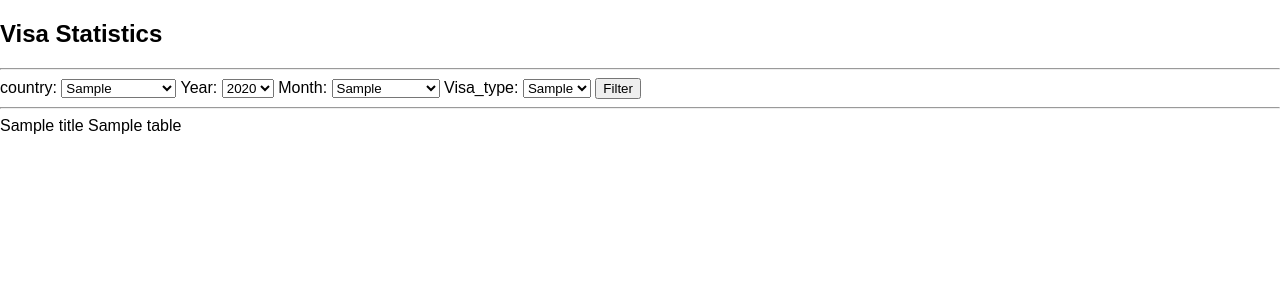
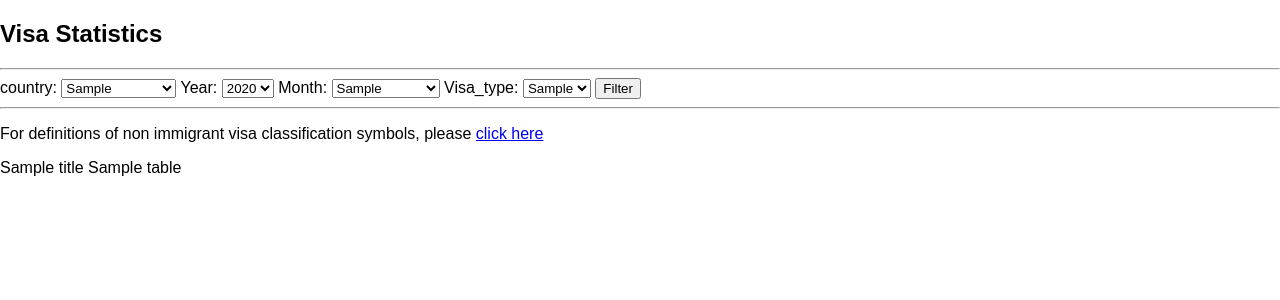
Before and after one commit to TashiNyangmi/Visa, a Flask app: template templates/index.html in a window 1280 px wide. Shown: the top 300 px of the page. Run offline with Flask 2, Linux system fonts and the light colour scheme; the template is opened without the code that fills it: most values are stand-ins (such as "Sample title", 1, 10 or a date in 2020).

Commit message:
added link to visa symbol descriptions pdf

```diff
--- a/data_cleaning/pdf_to_csv.py
+++ b/data_cleaning/pdf_to_csv.py
@@ -7,4 +7,6 @@ def pdf_to_csv(input_file, output_file):
         print(f'{input_file} not found')
     return
 
+
 # ================================================================== #
+pdf_to_csv("Nonimmigrant Visa Symbols.pdf", "nivisa_symbols.csv")
--- a/templates/index.html
+++ b/templates/index.html
@@ -60,6 +60,13 @@
     </form>
 
 <hr>
+<div>
+    <p> For definitions of non immigrant visa classification symbols, please
+        <a href = "https://travel.state.gov/content/dam/visas/Statistics/Non-Immigrant-Statistics/MonthlyNIVIssuances/Nonimmigrant%20Visa%20Symbols.pdf" target = "_blank">
+            click here
+        </a>
+    </p>
+</div>
 {% if returned_visa_type %}
     {% for table in tables %}
             {{titles[loop.index]}}
```
Also changed, not shown: 1 other file.
